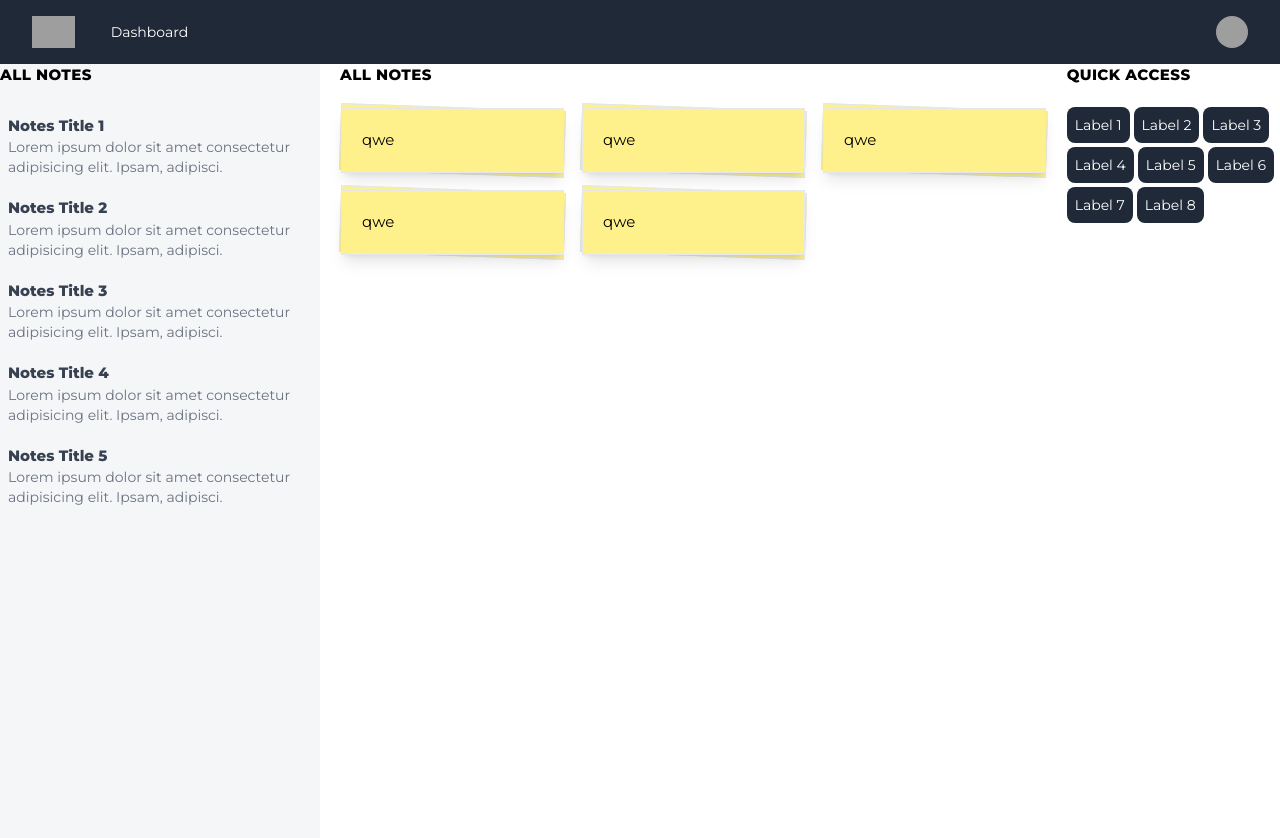
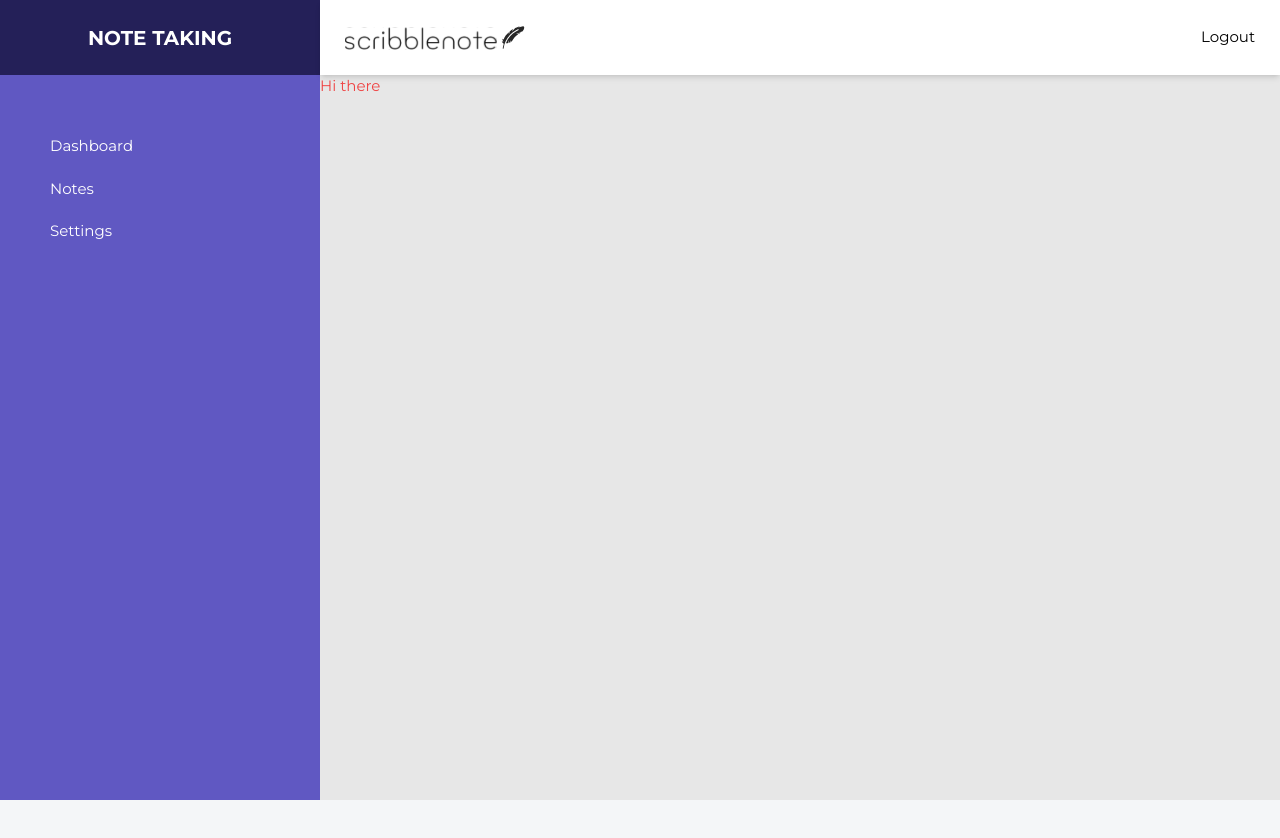
Before and after one commit to karlodelarosa/app-notes-taking, a Vue app: page / in a window 1280 px wide. Shown: the top 838 px of the page. After the commit the page ends 800 px from the top, so only its background shows below. Built offline with nearby package versions, Linux system fonts and the light colour scheme; grey boxes are pictures that could not be loaded.

Commit message:
feat-1-remodeled base layout and components

```diff
--- a/src/App.vue
+++ b/src/App.vue
@@ -1,21 +1,14 @@
 <script setup lang="ts">
-import { computed } from 'vue'
-import { RouterView, useRoute } from 'vue-router'
-import TheMenu from './components/template/TheMenu.vue'
-
-const route = useRoute()
-const isSignInPage = computed(() => route.name === 'sign_in')
+import { RouterView } from 'vue-router'
+import TheBaseLayout from './components/template/TheBaseLayout.vue'
 </script>
 
 <template>
-  <header v-if="!isSignInPage">
-    <TheMenu />
-  </header>
-  <router-view v-slot="{ Component }">
-    <transition name="fade">
-      <component :is="Component" />
-    </transition>
-  </router-view>
+  <TheBaseLayout>
+    <router-view v-slot="{ Component }">
+        <transition name="fade" mode="out-in">
+          <component :is="Component" />
+        </transition>
+      </router-view>
+  </TheBaseLayout>
 </template>
-
-<style scoped></style>
--- a/src/assets/base.css
+++ b/src/assets/base.css
@@ -15,7 +15,7 @@
 @font-face {
   font-family: 'montserrat';
   src: url('../../src/assets/fonts/Montserrat-Bold.ttf') format('truetype');
-  font-weight: 600;
+  font-weight: bold;
   font-style: normal;
 }
 
@@ -23,7 +23,7 @@
   font-family: 'montserrat';
   src: url('../../src/assets/fonts/Montserrat-ExtraBold.ttf') format('truetype');
   font-weight: 800;
-  font-style: normal;
+  font-style: bolder;
 }
 
 *,
--- /dev/null
+++ b/src/components/atom/link/LinkBasic.vue
@@ -0,0 +1,12 @@
+<script setup lang="ts">
+defineProps<{
+  text?: string,
+  page?: string
+}>()
+</script>
+
+<template>
+  <RouterLink :to="{ name: page }" class="text-black hover:text-gray-600 transition-all duration-100 ease-in">
+    {{ text }}
+  </RouterLink>
+</template>
--- /dev/null
+++ b/src/components/atom/link/SidebarLink.vue
@@ -0,0 +1,12 @@
+<script setup lang="ts">
+defineProps<{
+  text?: string,
+  page?: string
+}>()
+</script>
+
+<template>
+  <RouterLink :to="{ name: page }" class="flex items-center px-[10px] py-[10px] hover:bg-accent-2 transition-all duration-100 ease-in">
+    {{ text }}
+  </RouterLink>
+</template>
--- /dev/null
+++ b/src/components/molecules/menu/SidebarMenu.vue
@@ -0,0 +1,19 @@
+<script setup lang="ts">
+import SidebarLink from '@/components/atom/link/SidebarLink.vue'
+
+const sidebarMenu = [
+  { name: 'Dashboard', path: 'home' },
+  { name: 'Notes', path: 'notes' },
+  { name: 'Settings', path: 'settings' },
+]
+</script>
+
+<template>
+  <div class="menu pl-[20px]">
+    <div class="menu pl-[20px]">
+      <template v-for="(item, key) in sidebarMenu" :key="key">
+        <SidebarLink :page="item.path" :text="item.name" />
+      </template>
+    </div>
+  </div>
+</template>
--- /dev/null
+++ b/src/components/molecules/menu/TopMenu.vue
@@ -0,0 +1,11 @@
+<script setup lang="ts">
+import BrandLogo from '@/components/atom/svg/BrandLogo.vue'
+import LinkBasic from '@/components/atom/link/LinkBasic.vue'
+</script>
+
+<template>
+  <nav class="h-[75px] px-[25px] bg-white shadow-md flex flex-row items-center justify-between">
+    <BrandLogo class="w-[180px]" />
+    <LinkBasic text="Logout" page="sign_in" />
+  </nav>
+</template>
--- /dev/null
+++ b/src/components/organism/SidebarPanel.vue
@@ -0,0 +1,26 @@
+<script setup lang="ts">
+import SidebarMenu from '../molecules/menu/SidebarMenu.vue'
+</script>
+
+<template>
+  <aside class="sidebar-panel">
+    <div class="sidebar-app-name">
+      <h1 class="">NOTE TAKING</h1>
+    </div>
+    <SidebarMenu />
+  </aside>
+</template>
+
+<style scoped>
+.sidebar-panel {
+  @apply flex-none w-full md:max-w-xs bg-accent-1 text-white;
+}
+
+.sidebar-app-name {
+  @apply h-[75px] bg-accent-3 flex flex-col items-center justify-center mb-[50px];
+}
+
+.sidebar-app-name > h1 {
+  @apply text-white text-xl font-bold;
+}
+</style>
--- a/src/components/template/TheBaseLayout.vue
+++ b/src/components/template/TheBaseLayout.vue
@@ -1,18 +1,16 @@
+<script setup lang="ts">
+import SidebarPanel from '../organism/SidebarPanel.vue'
+import TopMenu from '../molecules/menu/TopMenu.vue'
+</script>
+
 <template>
-  <div class="grid grid-cols-1 lg:grid-cols-12 min-h-screen">
-    <aside class="col-span-3 ">
-      <slot name="left-sidebar"></slot>
-    </aside>
-    <main class="col-span-7 bg-white px-[20px]">
-      <slot name="content"></slot>
-    </main>
-    <aside class="col-span-2 bg-white">
-      <slot name="right-sidebar"></slot>
-    </aside>
+  <div class="w-full h-screen md:flex bg-red-200">
+    <SidebarPanel />
+    <div class="flex-1 bg-neutral-1 text-white">
+      <TopMenu />
+      <main>
+        <slot></slot>
+      </main>
+    </div>
   </div>
 </template>
-<script lang="ts">
-export default {
-
-}
-</script>
--- a/src/router/index.ts
+++ b/src/router/index.ts
@@ -1,6 +1,8 @@
 import { createRouter, createWebHistory } from 'vue-router'
 import HomeView from '../views/HomeView.vue'
 import SignInView from '../views/SignInView.vue'
+import NotesView from '../views/NotesView.vue'
+import SettingsView from '../views/SettingsView.vue'
 
 const router = createRouter({
   history: createWebHistory(import.meta.env.BASE_URL),
@@ -14,6 +16,16 @@ const router = createRouter({
       path: '/sign-in',
       name: 'sign_in',
       component: SignInView
+    },
+    {
+      path: '/notes',
+      name: 'notes',
+      component: NotesView
+    },
+    {
+      path: '/settings',
+      name: 'settings',
+      component: SettingsView
     }
   ]
 })
--- a/src/views/HomeView.vue
+++ b/src/views/HomeView.vue
@@ -1,38 +1,7 @@
 <script setup lang="ts">
 import TheBaseLayout from '@/components/template/TheBaseLayout.vue'
-
 </script>
 
 <template>
-  <TheBaseLayout>
-      <template #left-sidebar>
-        <h2 class="uppercase font-bold tracking-wide mb-[20px]">ALL NOTES</h2>
-        <ul class="flex flex-row gap-1 flex-wrap">
-          <li v-for="i in 5" :key="i" class="w-full p-2 cursor-pointer transition-all duration-75 hover:bg-white">
-            <h3 class=" font-bold text-gray-700">Notes Title {{ i }}</h3>
-            <p class="text-sm text-gray-500">Lorem ipsum dolor sit amet consectetur adipisicing elit. Ipsam, adipisci.</p>
-          </li>
-        </ul>
-      </template>
-
-      <template #content>
-        <h2 class="uppercase font-bold tracking-wide mb-[20px]">ALL NOTES</h2>
-        <div class="grid grid-cols-3 gap-4">
-          <div v-for="i in 5" :key="i" class="w-full bg-yellow-200 rotate-2 border">
-            <div class="w-full bg-yellow-200 -rotate-2 p-5 shadow-lg border cursor-pointer">
-              qwe
-            </div>
-          </div>
-        </div>
-      </template>
-
-      <template #right-sidebar>
-        <h2 class="uppercase font-bold tracking-wide mb-[20px]">QUICK ACCESS</h2>
-        <ul class="flex flex-row gap-1 flex-wrap">
-          <li v-for="i in 8" :key="i">
-            <button class="bg-gray-800 text-white p-2 text-sm rounded-lg cursor-pointer hover:bg-green-500 ">Label {{ i }}</button>
-          </li>
-        </ul>
-      </template>
-    </TheBaseLayout>
+  <h1 class="text-red-500">Hi there</h1>
 </template>
--- /dev/null
+++ b/src/views/NotesView.vue
@@ -0,0 +1,9 @@
+<script setup lang="ts">
+
+</script>
+
+<template>
+  <div class="bg-green-500">
+    Notes!!
+  </div>
+</template>
--- /dev/null
+++ b/src/views/SettingsView.vue
@@ -0,0 +1,9 @@
+<script setup lang="ts">
+
+</script>
+
+<template>
+  <div class="bg-blue-500">
+    SettingsS!!
+  </div>
+</template>
```
